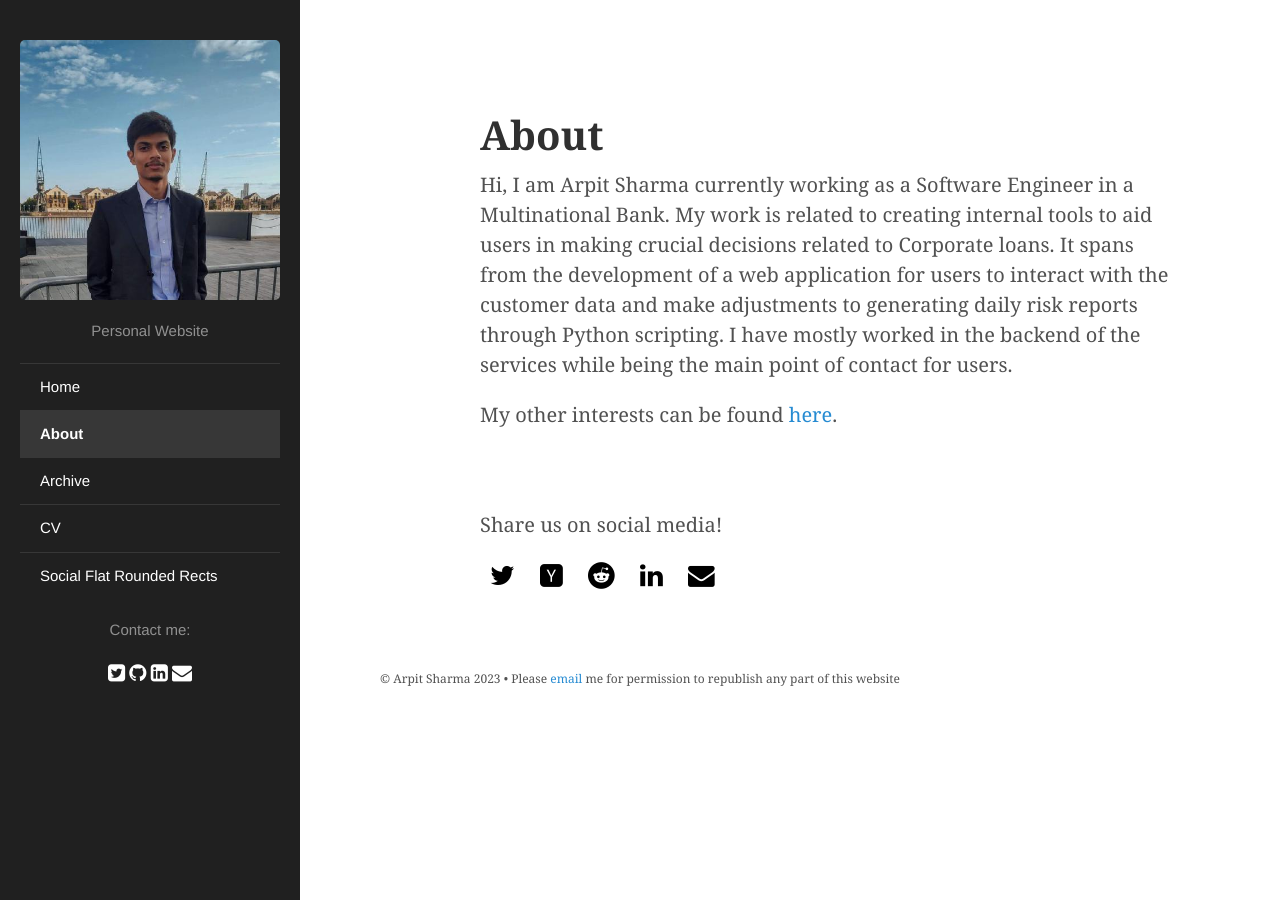
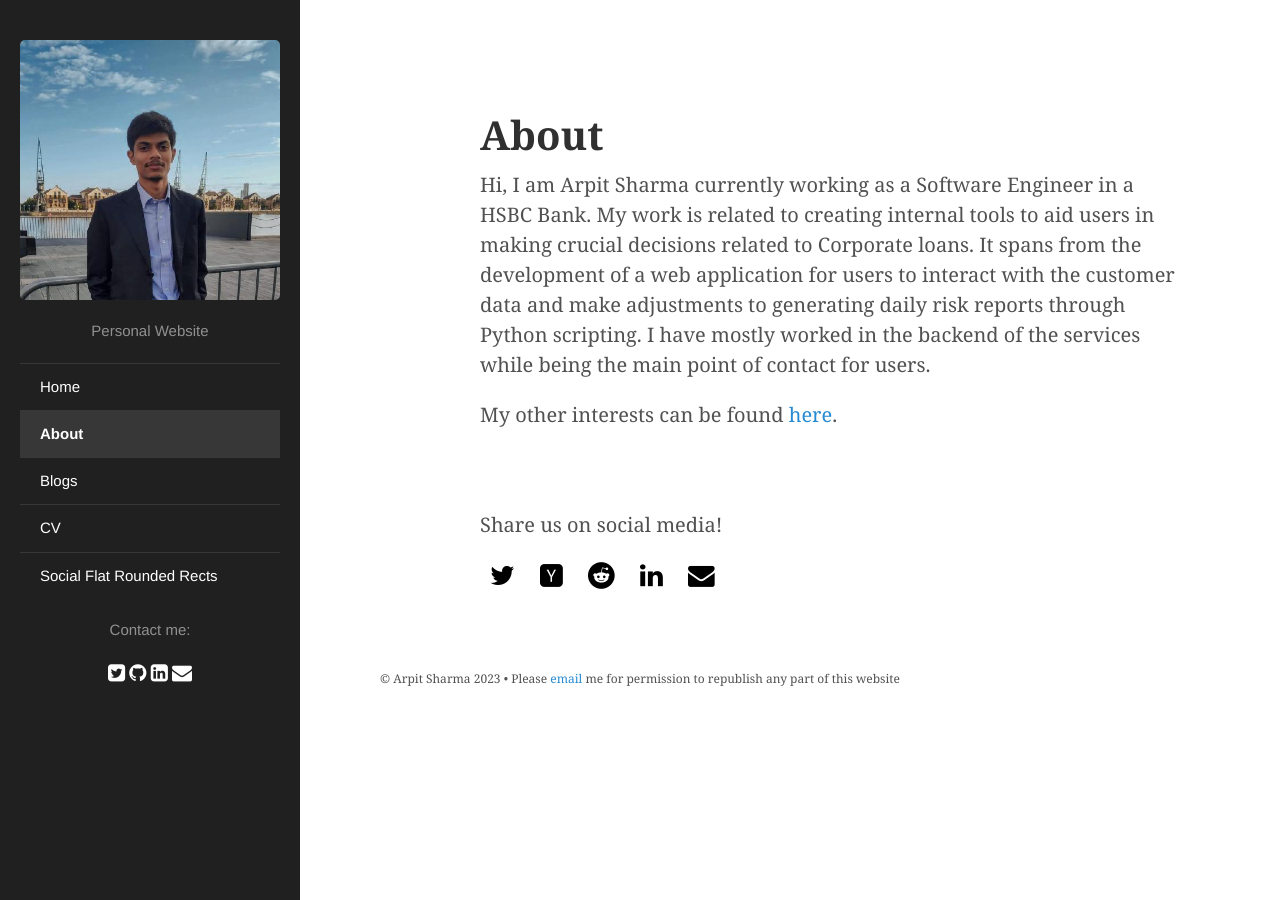
Before and after one commit to sharma-arpit/personal-website, a Jekyll site: the page built from about.md, in a window 1280 px wide. Built offline with Jekyll 4.4.1, drawn with Linux system fonts in a browser that asks for light colours; nearby versions of some CDN libraries; library files that are not in the unit come from our copies.

```diff
--- a/about.md
+++ b/about.md
@@ -4,6 +4,6 @@
 permalink: /about/
 ---
 
-Hi, I am Arpit Sharma currently working as a Software Engineer in a Multinational Bank. My work is related to creating internal tools to aid users in making crucial decisions related to Corporate loans. It spans from the development of a web application for users to interact with the customer data and make adjustments to generating daily risk reports through Python scripting. I have mostly worked in the backend of the services while being the main point of contact for users.
+Hi, I am Arpit Sharma currently working as a Software Engineer in a HSBC Bank. My work is related to creating internal tools to aid users in making crucial decisions related to Corporate loans. It spans from the development of a web application for users to interact with the customer data and make adjustments to generating daily risk reports through Python scripting. I have mostly worked in the backend of the services while being the main point of contact for users.
 
 My other interests can be found [here](https://whileonride.com/).
--- a/archive.md
+++ b/blogs.md
@@ -1,6 +1,6 @@
 ---
 layout: page
-title: Archive
+title: Blogs
 ---
 
 {% for post in site.posts %}
```
